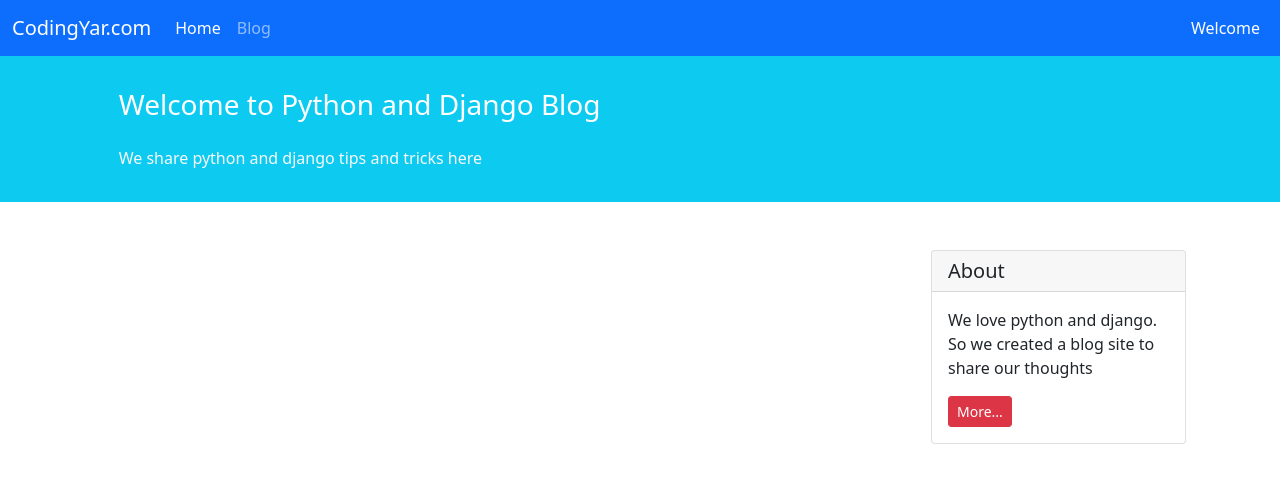
After one commit to EhsanDrn2207/Weblog-Project-Django, a Django app: template blogs/templates/blogs/book_list_page.html in a window 1280 px wide. The commit adds this page. Shown: the top 483 px of the page. Run offline with Django 5.2, Linux system fonts and the light colour scheme; the template is opened without the code that fills it, so the values that code supplies are empty.

Commit message:
create Blog List View in blogs

```diff
--- /dev/null
+++ b/blogs/templates/blogs/book_list_page.html
@@ -0,0 +1,40 @@
+{% extends "_base.html" %}
+
+{% block title %} Book list {% endblock %}
+
+{% block content %}
+    <div class="container mt-4">
+        <div class="row">
+            <div class="col-9">
+                {% for blog in blogs %}
+                    <div class="card shadow-sm my-3">
+                        <div class="card-body">
+                            <h5 class="card-title">{{ blog.title }}</h5>
+                            <h6 class="card-subtitle mb-2 text-muted small py-2">{{ blog.create_datetime }}</h6>
+                            <p class="card-text py-3">
+                                {{ blog.text|truncatewords:15 }}
+                            </p>
+                            <div class="btn btn-sm btn-success">Read More</div>
+                        </div>
+                    </div>
+                {% endfor %}
+            </div>
+
+            <div class="col-3">
+
+                <div class="card my-4">
+                    <h5 class="card-header">About</h5>
+                    <div class="card-body">
+                        <p class="card-text">We love python and django. So we created a blog site to share our
+                            thoughts</p>
+                        <a href="#"
+                           class="btn btn-sm btn-danger">
+                            More...
+                        </a>
+                    </div>
+                </div>
+
+            </div>
+        </div>
+    </div>
+{% endblock %}
--- a/blogs/urls.py
+++ b/blogs/urls.py
@@ -3,5 +3,5 @@ from . import views
 
 
 urlpatterns = [
-    path("", views.BookListView.as_view(), name="book_list"),
+    path("", views.BlogListView.as_view(), name="blog_list"),
 ]
--- a/templates/_base.html
+++ b/templates/_base.html
@@ -1,10 +1,9 @@
 <!doctype html>
 <html lang="en">
 <head>
-    <meta charset="UTF-8">
-    <meta name="viewport"
-          content="width=device-width, user-scalable=no, initial-scale=1.0, maximum-scale=1.0, minimum-scale=1.0">
-    <meta http-equiv="X-UA-Compatible" content="ie=edge">
+    <!-- Required meta tags -->
+    <meta charset="utf-8">
+    <meta name="viewport" content="width=device-width, initial-scale=1">
 
     <!-- Bootstrap CSS -->
     <link href="https://cdn.jsdelivr.net/npm/bootstrap@5.1.3/dist/css/bootstrap.min.css" rel="stylesheet"
@@ -13,14 +12,37 @@
     <title>{% block title %}{% endblock %}</title>
 </head>
 <body>
+<nav class="navbar navbar-expand-lg navbar-dark bg-primary">
+    <div class="container-fluid">
+        <a class="navbar-brand" href="#">CodingYar.com</a>
+        <button class="navbar-toggler" type="button" data-bs-toggle="collapse" data-bs-target="#navbarNavAltMarkup"
+                aria-controls="navbarNavAltMarkup" aria-expanded="false" aria-label="Toggle navigation">
+            <span class="navbar-toggler-icon"></span>
+        </button>
+        <div class="collapse navbar-collapse" id="navbarNavAltMarkup">
+            <div class="navbar-nav">
+                <a class="nav-link active" aria-current="page" href="#">Home</a>
+                <a class="nav-link" href="#">Blog</a>
+            </div>
+        </div>
+        <div class="mx-2 text-white">Welcome</div>
+    </div>
+</nav>
+
+<div class="container-fluid bg-info">
+    <div class="row py-3">
+        <div class="col-md-8 col-md-10 mx-auto">
+            <h3 class="my-4 mt-3 text-white">Welcome to Python and Django Blog</h3>
+            <p class="text-light">We share python and django tips and tricks here</p>
+        </div>
+    </div>
+</div>
 
 <div class="container">
     {% block content %}
 
     {% endblock %}
 </div>
-
-
 <!-- Optional JavaScript; choose one of the two! -->
 
 <!-- Option 1: Bootstrap Bundle with Popper -->
@@ -33,6 +55,5 @@
 <script src="https://cdn.jsdelivr.net/npm/@popperjs/core@2.10.2/dist/umd/popper.min.js" integrity="sha384-7+zCNj/IqJ95wo16oMtfsKbZ9ccEh31eOz1HGyDuCQ6wgnyJNSYdrPa03rtR1zdB" crossorigin="anonymous"></script>
 <script src="https://cdn.jsdelivr.net/npm/bootstrap@5.1.3/dist/js/bootstrap.min.js" integrity="sha384-QJHtvGhmr9XOIpI6YVutG+2QOK9T+ZnN4kzFN1RtK3zEFEIsxhlmWl5/YESvpZ13" crossorigin="anonymous"></script>
 -->
-
 </body>
 </html>
```
Also changed, not shown: blogs/views.py (+8 -2 lines).
